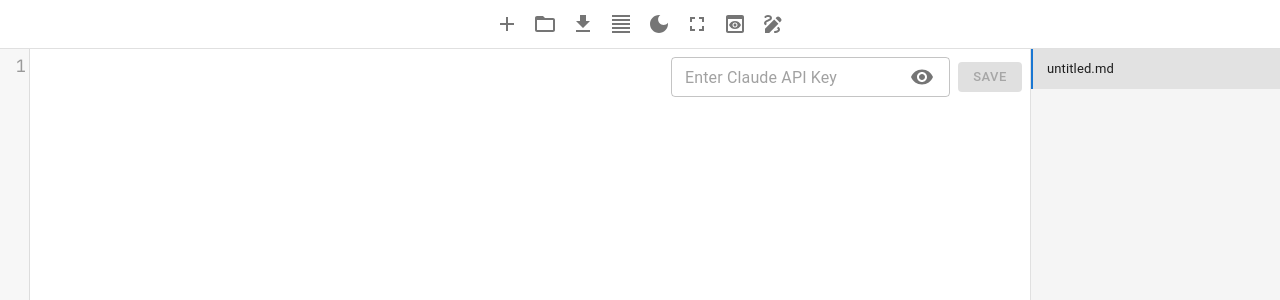
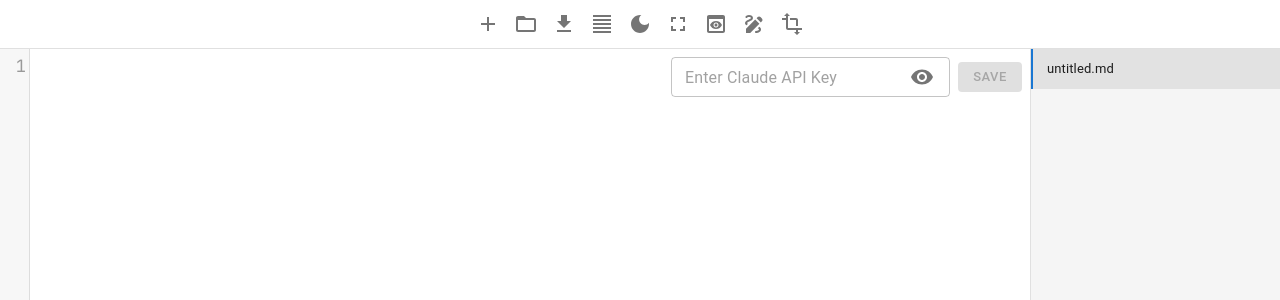
Before and after one commit to tchowdary/notepad-web, a React (Vite) app: page / in a window 1280 px wide. Shown: the top 300 px of the page. Built offline with nearby package versions, Linux system fonts and the light colour scheme.

Commit message:
Feature: Converters

```diff
--- a/src/App.jsx
+++ b/src/App.jsx
@@ -21,6 +21,7 @@ function App() {
   const [showPreview, setShowPreview] = useState(() => localStorage.getItem('showPreview') === 'true');
   const [showDrawing, setShowDrawing] = useState(false);
   const [currentDrawingId, setCurrentDrawingId] = useState(null);
+  const editorRef = useRef(null);
 
   const theme = createTheme({
     palette: {
@@ -198,6 +199,23 @@ function App() {
     event.target.value = null;
   };
 
+  const handleNewDrawing = () => {
+    setShowDrawing(true);
+  };
+
+  const handleConvert = (event) => {// Debug log
+    if (editorRef.current) {
+      const buttonElement = event.currentTarget;
+      editorRef.current.setConverterMenuAnchor(buttonElement);
+    }
+  };
+
+  if (isLoading) {
+    return null;
+  }
+
+  const activeTabContent = tabs.find(tab => tab.id === activeTab);
+
   return (
     <ThemeProvider theme={theme}>
       <CssBaseline />
@@ -214,19 +232,15 @@ function App() {
           onFocusModeChange={() => setFocusMode(!focusMode)}
           showPreview={showPreview}
           onShowPreviewChange={() => setShowPreview(!showPreview)}
-          onNewDrawing={() => {
-            const id = Date.now().toString();
-            setCurrentDrawingId(id);
-            setShowDrawing(true);
-          }}
+          onNewDrawing={handleNewDrawing}
+          onConvert={handleConvert}
         />
         <Box sx={{ display: 'flex', flexGrow: 1, position: 'relative', overflow: 'hidden' }}>
           <Box className="main-content">
-            {isLoading ? (
-              <div>Loading...</div>
-            ) : (
+            {!showDrawing && (
               <Editor
-                content={tabs.find(tab => tab.id === activeTab)?.content || ''}
+                ref={editorRef}
+                content={activeTabContent?.content || ''}
                 onChange={handleContentChange}
                 wordWrap={wordWrap}
                 darkMode={darkMode}
--- a/src/components/Editor.jsx
+++ b/src/components/Editor.jsx
@@ -1,4 +1,4 @@
-import React, { useEffect, useState } from 'react';
+import React, { useEffect, useState, forwardRef, useImperativeHandle } from 'react';
 import { Controlled as CodeMirror } from 'react-codemirror2';
 import 'codemirror/lib/codemirror.css';
 import 'codemirror/theme/material.css';
@@ -14,13 +14,30 @@ import AutoFixHighIcon from '@mui/icons-material/AutoFixHigh';
 import MarkdownPreview from './MarkdownPreview';
 import ApiKeyInput from './ApiKeyInput';
 import { improveText } from '../utils/textImprovement';
+import { converters } from '../utils/converters';
 
-const Editor = ({ content, onChange, wordWrap, darkMode, showPreview }) => {
+const Editor = forwardRef(({ content, onChange, wordWrap, darkMode, showPreview }, ref) => {
   const [editorInstance, setEditorInstance] = useState(null);
   const [mode, setMode] = useState('markdown');
   const [improving, setImproving] = useState(false);
   const [contextMenu, setContextMenu] = useState(null);
   const [selectedText, setSelectedText] = useState('');
+  const [converterAnchor, setConverterAnchor] = useState(null);
+
+  useImperativeHandle(ref, () => ({
+    setConverterMenuAnchor: (anchor) => {
+      const selection = editorInstance?.getSelection();
+      setSelectedText(selection || content);
+      setConverterAnchor(anchor);
+    },
+    getSelectedText: () => {
+      return editorInstance?.getSelection() || content;
+    }
+  }));
+
+  const handleConverterClose = () => {
+    setConverterAnchor(null);
+  };
 
   useEffect(() => {
     if (editorInstance) {
@@ -69,6 +86,19 @@ const Editor = ({ content, onChange, wordWrap, darkMode, showPreview }) => {
     if (selection) {
       setSelectedText(selection);
       setContextMenu({ x: e.clientX, y: e.clientY });
+    }
+  };
+
+  const handleConvert = async (converter) => {
+    try {
+      const result = converter.convert(selectedText);
+      const newContent = content + '\n\n---\n' + result + '\n---\n';
+      onChange(newContent);
+    } catch (error) {
+      console.error('Conversion failed:', error);
+      alert(error.message);
+    } finally {
+      handleConverterClose();
     }
   };
 
@@ -150,6 +180,32 @@ const Editor = ({ content, onChange, wordWrap, darkMode, showPreview }) => {
       <Box sx={{ position: 'absolute', top: 8, right: 8, zIndex: 1 }}>
         <ApiKeyInput />
       </Box>
+
+      <Menu
+        anchorEl={converterAnchor}
+        open={Boolean(converterAnchor)}
+        onClose={handleConverterClose}
+        anchorOrigin={{
+          vertical: 'bottom',
+          horizontal: 'center',
+        }}
+        transformOrigin={{
+          vertical: 'top',
+          horizontal: 'center',
+        }}
+        MenuListProps={{
+          'aria-labelledby': 'convert-button',
+        }}
+      >
+        {Object.entries(converters).map(([key, converter]) => (
+          <MenuItem
+            key={key}
+            onClick={() => handleConvert(converter)}
+          >
+            {converter.name}
+          </MenuItem>
+        ))}
+      </Menu>
       <Menu
         open={Boolean(contextMenu)}
         onClose={() => setContextMenu(null)}
@@ -209,6 +265,6 @@ const Editor = ({ content, onChange, wordWrap, darkMode, showPreview }) => {
       </div>
     </div>
   );
-};
+});
 
 export default Editor;
--- a/src/components/Toolbar.jsx
+++ b/src/components/Toolbar.jsx
@@ -19,6 +19,7 @@ import {
   FormatAlignJustify as WrapOnIcon,
   FormatAlignLeft as WrapOffIcon,
   Draw as DrawIcon,
+  Transform as TransformIcon,
 } from '@mui/icons-material';
 
 const Toolbar = ({
@@ -34,6 +35,7 @@ const Toolbar = ({
   showPreview,
   onShowPreviewChange,
   onNewDrawing,
+  onConvert,
   className,
 }) => {
   const theme = useTheme();
@@ -106,6 +108,19 @@ const Toolbar = ({
             <DrawIcon />
           </IconButton>
         </Tooltip>
+
+        <Tooltip title="Convert Text">
+          <IconButton
+            onClick={onConvert}
+            size="small"
+            id="convert-button"
+            aria-controls={Boolean(onConvert) ? 'convert-menu' : undefined}
+            aria-haspopup="true"
+            aria-expanded={Boolean(onConvert) ? 'true' : undefined}
+          >
+            <TransformIcon />
+          </IconButton>
+        </Tooltip>
       </MuiToolbar>
     </AppBar>
   );
--- /dev/null
+++ b/src/utils/converters.js
@@ -0,0 +1,168 @@
+export const converters = {
+  timestamp: {
+    name: 'Timestamp to Date',
+    convert: function(input) {
+      const timestamps = input.match(/\d+/g);
+      if (!timestamps) {
+        throw new Error("No timestamps found in the text. Please enter a number like 1699893347 or 1699893347000");
+      }
+
+      let results = [];
+      let validCount = 0;
+      for (const ts of timestamps) {
+        try {
+          const timestamp = parseInt(ts);
+          if (isNaN(timestamp)) continue;
+
+          if (timestamp < 1000000000 || timestamp > 9999999999999) continue;
+
+          let dates = [];
+          if (ts.length >= 13) {
+            const msDate = new Date(timestamp);
+            if (msDate.getTime() > 0 && msDate.getFullYear() > 1970 && msDate.getFullYear() < 2100) {
+              dates.push({ format: "milliseconds", date: msDate });
+            }
+          }
+          const secsDate = new Date(timestamp * 1000);
+          if (secsDate.getTime() > 0 && secsDate.getFullYear() > 1970 && secsDate.getFullYear() < 2100) {
+            dates.push({ format: "seconds", date: secsDate });
+          }
+
+          if (dates.length > 0) {
+            validCount++;
+            results.push(`\nTimestamp: ${ts}`);
+            dates.forEach(({format, date}) => {
+              results.push(`Format: ${format}`);
+              results.push(`UTC: ${date.toUTCString()}`);
+              results.push(`Local: ${date.toString()}`);
+            });
+            results.push("---");
+          }
+        } catch (e) {
+          continue;
+        }
+      }
+
+      if (validCount === 0) {
+        throw new Error("No valid timestamps found. Please enter a Unix timestamp (e.g., 1699893347 or 1699893347000)");
+      }
+
+      return results.join('\n');
+    }
+  },
+  hexToBase64: {
+    name: 'Hex to Base64',
+    convert: function(hexString) {
+      try {
+        const cleanHex = hexString.replace(/0x/g, '').replace(/\s/g, '');
+        if (!/^[0-9A-Fa-f]+$/.test(cleanHex)) {
+          throw new Error("Invalid hex string");
+        }
+
+        const bytes = cleanHex.match(/.{1,2}/g).map(byte => parseInt(byte, 16));
+        const byteArray = new Uint8Array(bytes);
+        const base64 = btoa(String.fromCharCode.apply(null, byteArray));
+
+        return `Hex Input:\n${hexString}\n\nBase64 Output:\n${base64}`;
+      } catch (error) {
+        throw new Error(`Hex to Base64 conversion failed: ${error.message}`);
+      }
+    }
+  },
+  base64ToHex: {
+    name: 'Base64 to Hex',
+    convert: function(encodedString) {
+      try {
+        const binaryString = atob(encodedString);
+        const hexArray = Array.from(binaryString).map(char => {
+          const hex = char.charCodeAt(0).toString(16).padStart(2, '0');
+          return '0x' + hex.toUpperCase();
+        });
+
+        return `Base64 Input:\n${encodedString}\n\nHex Output:\n${hexArray.join(' ')}`;
+      } catch (error) {
+        throw new Error(`Base64 to Hex conversion failed: ${error.message}`);
+      }
+    }
+  },
+  jsonToCsv: {
+    name: 'JSON to CSV',
+    convert: function(input) {
+      try {
+        const json = JSON.parse(input);
+        const data = Array.isArray(json) ? json : (json.people || Object.values(json)[0]);
+
+        if (!Array.isArray(data)) {
+          throw new Error("Input must contain an array of objects");
+        }
+        if (data.length === 0) {
+          throw new Error("Input array is empty");
+        }
+
+        function flattenObject(obj, prefix = '') {
+          return Object.keys(obj).reduce((acc, key) => {
+            const value = obj[key];
+            const newKey = prefix ? `${prefix}.${key}` : key;
+
+            if (value === null) {
+              acc[newKey] = 'null';
+            } else if (Array.isArray(value)) {
+              acc[newKey] = JSON.stringify(value);
+            } else if (typeof value === 'object') {
+              Object.assign(acc, flattenObject(value, newKey));
+            } else {
+              acc[newKey] = value;
+            }
+
+            return acc;
+          }, {});
+        }
+
+        const flattenedData = data.map(item => flattenObject(item));
+        const headers = [...new Set(
+          flattenedData.reduce((acc, item) => [...acc, ...Object.keys(item)], [])
+        )].sort();
+
+        const csvRows = [headers.join(',')];
+
+        for (const row of flattenedData) {
+          const values = headers.map(header => {
+            const val = row[header] ?? '';
+            if (typeof val === 'string') {
+              return `"${val.replace(/"/g, '""')}"`;
+            }
+            return val;
+          });
+          csvRows.push(values.join(','));
+        }
+
+        return `CSV Output:\n${csvRows.join('\n')}`;
+      } catch (error) {
+        throw new Error(`JSON to CSV conversion failed: ${error.message}`);
+      }
+    }
+  },
+  jwt: {
+    name: 'JWT Parser',
+    convert: function(input) {
+      try {
+        const jwt = input.trim();
+        if (!jwt) {
+          throw new Error('Empty JWT token');
+        }
+
+        const [headerB64, payloadB64] = jwt.split('.');
+        if (!headerB64 || !payloadB64) {
+          throw new Error('Invalid JWT format');
+        }
+
+        const header = JSON.parse(atob(headerB64));
+        const payload = JSON.parse(atob(payloadB64));
+
+        return `JWT Header:\n${JSON.stringify(header, null, 2)}\n\nJWT Payload:\n${JSON.stringify(payload, null, 2)}`;
+      } catch (e) {
+        throw new Error('Invalid JWT format: ' + e.message);
+      }
+    }
+  }
+};
```
